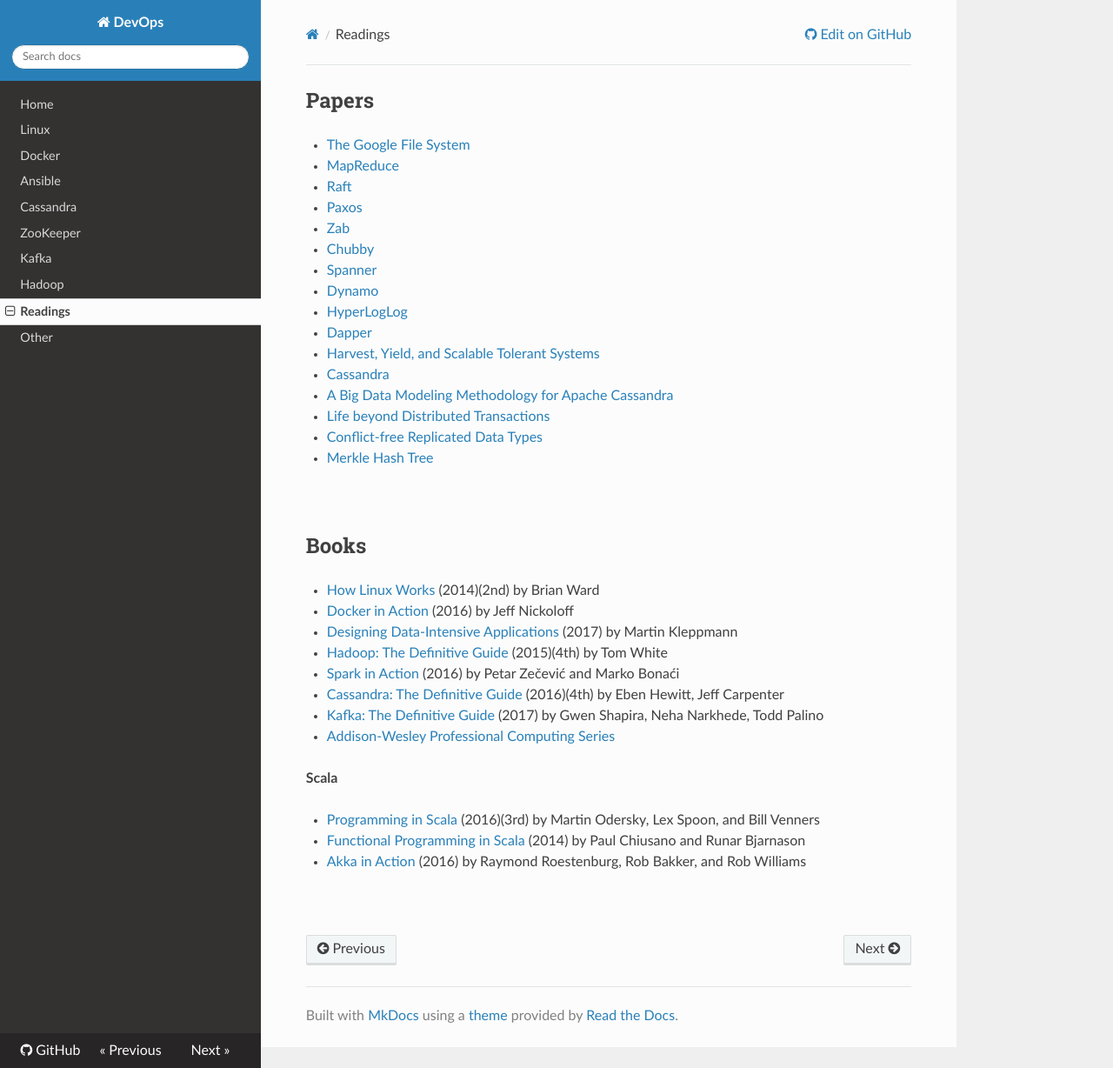
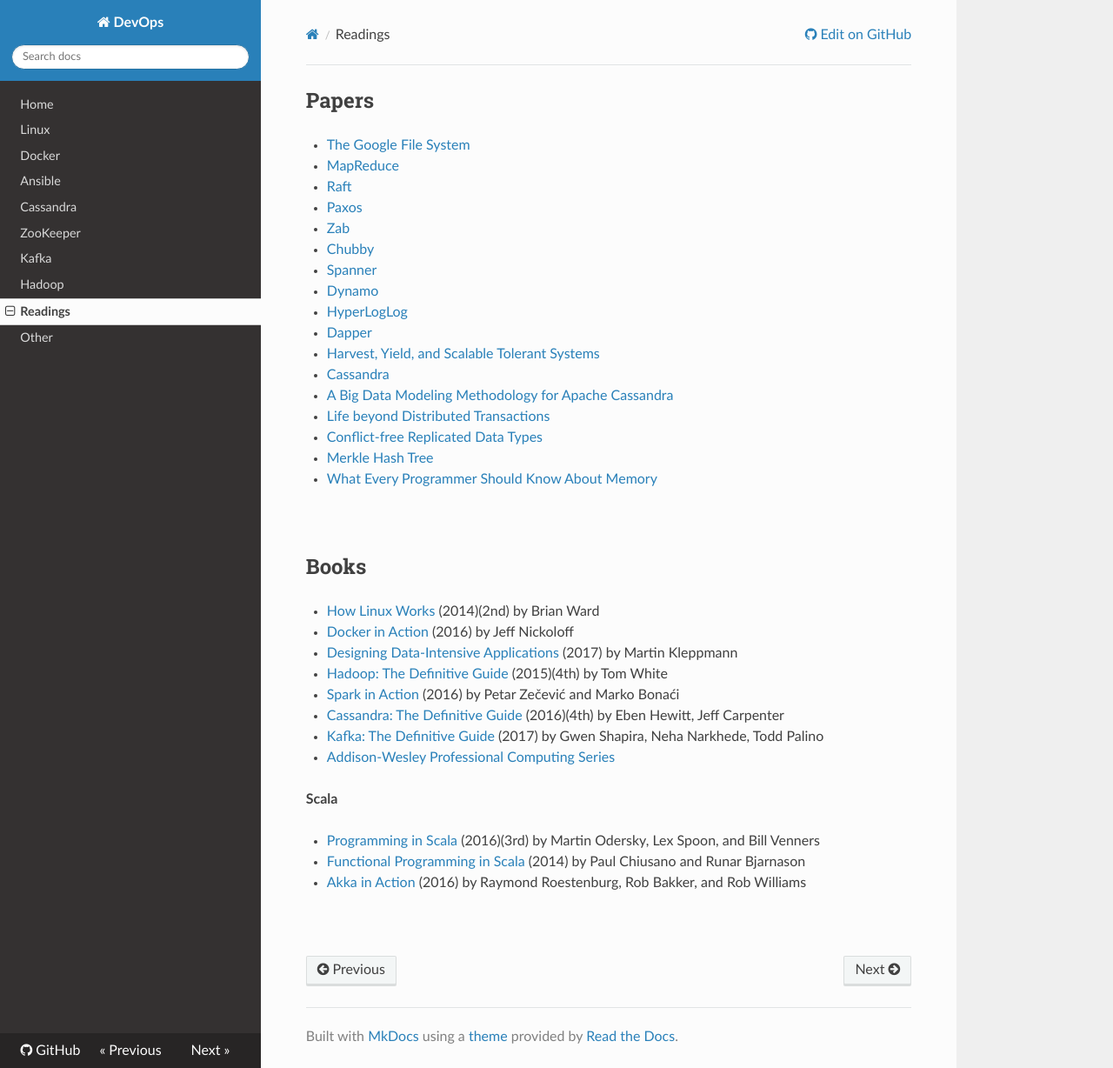
Before and after one commit to niqdev/devops, an MkDocs documentation site: the page built from docs/readings.md, in a window 1280 px wide and 1228 px high. Shown: the whole window at 87% size. Built offline with MkDocs 1.6.1, drawn with Linux system fonts in a browser that asks for light colours; nearby versions of some CDN libraries; old or Windows-style settings are respelled for this version of MkDocs.

Commit message:
doc: add paper

```diff
--- a/docs/readings.md
+++ b/docs/readings.md
@@ -32,6 +32,8 @@
 
 * [Merkle Hash Tree](http://ceur-ws.org/Vol-1366/paper13.pdf)
 
+* [What Every Programmer Should Know About Memory](https://www.akkadia.org/drepper/cpumemory.pdf)
+
 <br>
 
 ## Books
```
